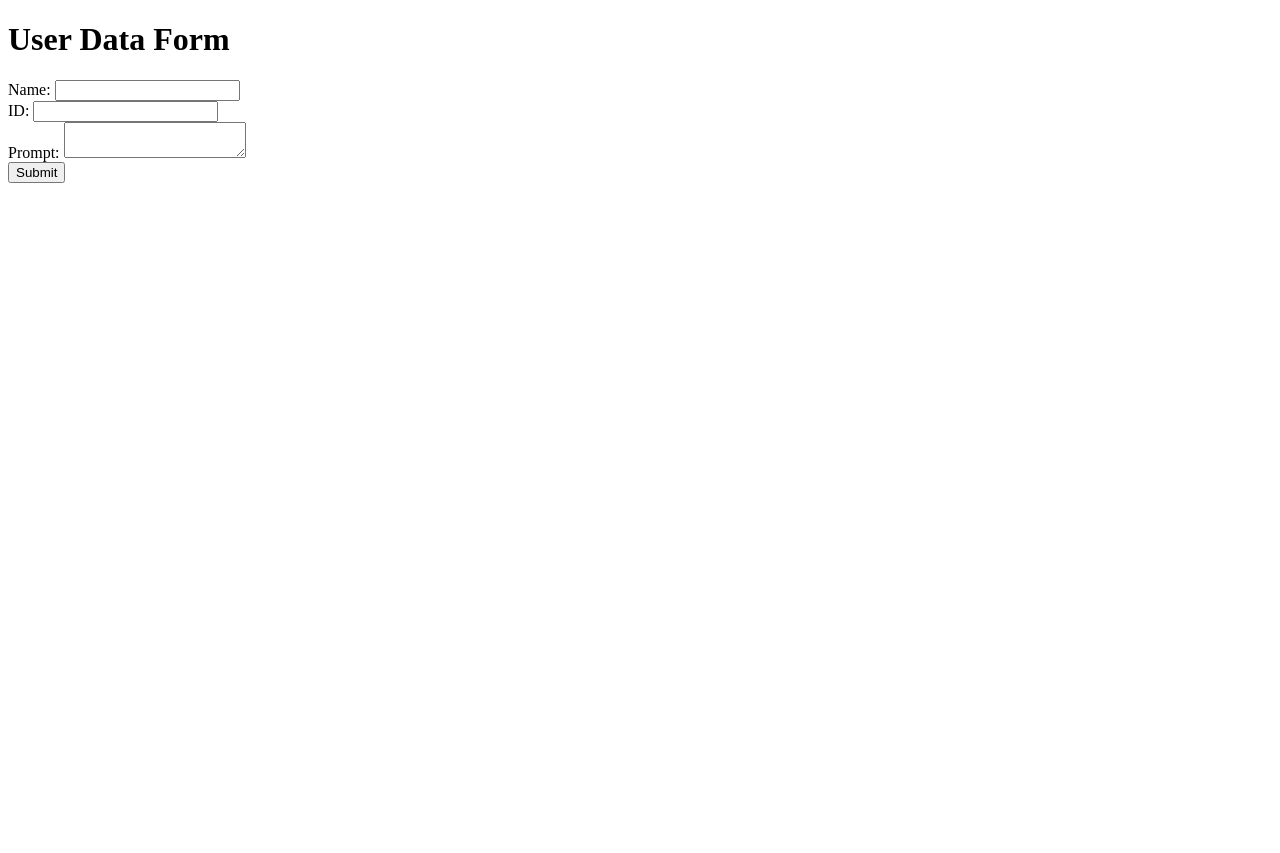
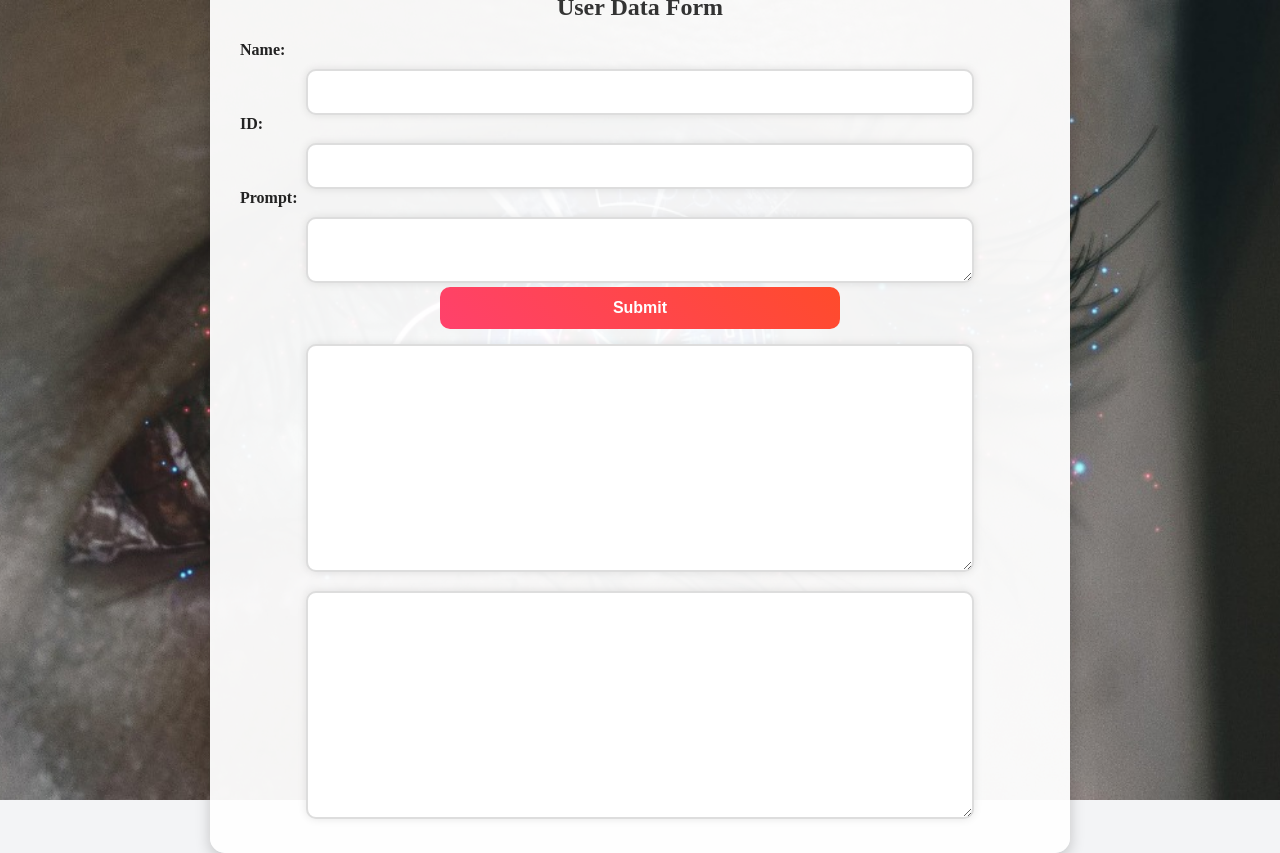
Before and after one commit to frenziedD3X/Cybertron_Botz_AB2_03, a Flask app: page / in a window 1280 px wide. Before the commit the page ends 183 px from the top, so only its background shows below. Run offline with Flask 3, Linux system fonts and the light colour scheme.

Commit message:
final commit

```diff
--- a/brain.py
+++ b/brain.py
@@ -28,7 +28,7 @@ def get_embedding(text):
 
 # Load abstracts from text file
 def load_abstracts(file_path):
-    with open(file_path, 'r') as f:
+    with open(file_path, 'r', errors="ignore") as f:
         abstracts = f.readlines()
     return [abstract.strip() for abstract in abstracts if abstract.strip()]
 
--- a/requirements.txt
+++ b/requirements.txt
@@ -10,4 +10,3 @@ biopython
 lxml
 sentence-transformers
 jsonschema
-langchain
--- /dev/null
+++ b/static/css/style.css
@@ -0,0 +1,99 @@
+body {
+  background-color: #f3f4f6;
+  min-height: 100vh;
+  display: flex;
+  justify-content: center;
+  align-items: center;
+  margin: 0;
+}
+
+#container {
+  display: flex;
+  justify-content: center;
+  align-items: center;
+  width: 100%;
+  height: 100vh;
+  background-image: url("../images/AI.jpg");
+  background-size: cover;
+  background-position: center;
+  background-repeat: no-repeat;
+}
+
+.form-container {
+  background-color: rgba(255, 255, 255, 0.95);
+  padding: 30px;
+  border-radius: 15px;
+  box-shadow: 0 5px 15px rgba(0, 0, 0, 0.2);
+  width: 100%;
+  max-width: 800px;
+  min-height: 800px;
+  text-align: center;
+}
+
+.form-container h1 {
+  margin-bottom: 20px;
+  font-size: 24px;
+  font-weight: bold;
+  color: #333;
+}
+
+.form-container label {
+  font-weight: bold;
+  display: block;
+  text-align: left;
+  margin-bottom: 5px;
+  color: #222;
+}
+
+.form-container input, .form-container textarea {
+  width: 80%;
+  padding: 12px;
+  margin-top: 5px;
+  border: 2px solid #ddd;
+  border-radius: 10px;
+  background: white;
+  color: black;
+  font-size: 16px;
+  transition: all 0.3s ease-in-out;
+  box-shadow: 0px 0px 8px rgba(0, 0, 0, 0.1);
+}
+
+.form-container input:focus, .form-container textarea:focus {
+  border-color: #ff4b5c;
+  box-shadow: 0px 0px 12px rgba(255, 75, 92, 0.5);
+  outline: none;
+}
+
+.form-container button {
+  width: 50%;
+  background: linear-gradient(45deg, #ff416c, #ff4b2b);
+  color: white;
+  font-weight: bold;
+  padding: 12px;
+  border: none;
+  border-radius: 10px;
+  cursor: pointer;
+  font-size: 16px;
+  transition: transform 0.2s ease-in-out, background 0.3s;
+}
+
+.form-container button:hover {
+  background: linear-gradient(45deg, #ff4b2b, #ff416c);
+  transform: scale(1.05);
+}
+
+ #generated_text {
+  margin-top: 15px;
+  font-size: 16px;
+  color: #374151;
+  font-weight: bold;
+  overflow: scroll;
+  min-height: 200px;
+}
+#result {
+  margin-top: 15px;
+  font-size: 16px;
+  color: #374151;
+  font-weight: bold;
+  min-height: 200px;
+}
--- /dev/null
+++ b/static/js/script.js
@@ -0,0 +1,26 @@
+function submitForm() {
+    const form = document.getElementById('userForm');
+    const formData = {
+        name: form.querySelector('[name="name"]').value,
+        id: form.querySelector('[name="id"]').value,
+        prompt: form.querySelector('[name="prompt"]').value
+    };
+
+    fetch('/get_data', {
+        method: 'POST',
+        headers: {
+            'Content-Type': 'application/json'
+        },
+        body: JSON.stringify(formData)
+    })
+    .then(response => response.json())
+    .then(data => {
+        if (data.error) {
+            document.getElementById('result').innerText = `Error: ${data.error}`;
+        } else {
+            document.getElementById('result').innerText = `Result: ${data.result}`;
+            document.getElementById('generated_text').innerText = `Generated Text: ${data.generated_text}`;
+        }
+    })
+    .catch(error => console.error('Error:', error));
+}
--- a/templates/index.html
+++ b/templates/index.html
@@ -1,52 +1,38 @@
 <!DOCTYPE html>
 <html lang="en">
+
 <head>
     <meta charset="UTF-8">
     <meta name="viewport" content="width=device-width, initial-scale=1.0">
-    <title>User Data Form</title>
+    <title>AI Page</title>
+    <link rel="stylesheet" href="{{ url_for('static', filename='css/style.css') }}">
 </head>
+
 <body>
-    <h1>User Data Form</h1>
-    <form id="userForm">
-        <label>Name:</label>
-        <input type="text" name="name" required><br>
-        <label>ID:</label>
-        <input type="number" name="id" required><br>
-        <label>Prompt:</label>
-        <textarea name="prompt" required></textarea><br>
-        <button type="button" onclick="submitForm()">Submit</button>
-    </form>
-    <div id="result"></div>
-    <div id="generated_text"></div>
+    <div id="container">
+        <div class="form-container">
 
-    <script>
-        function submitForm() {
-            const form = document.getElementById('userForm');
-            const formData = {
-                name: form.querySelector('[name="name"]').value,
-                id: form.querySelector('[name="id"]').value,
-                prompt: form.querySelector('[name="prompt"]').value
-            };
+            <form id="userForm">
+                <h1>User Data Form</h1>
+                <div>
+                    <label for="name">Name:</label>
+                    <input type="text" id="name" name="name" required>
+                </div>
+                <div>
+                    <label for="id">ID:</label>
+                    <input type="number" id="id" name="id" required>
+                </div>
+                <div>
+                    <label for="prompt">Prompt:</label>
+                    <textarea id="prompt" name="prompt" required></textarea>
+                </div>
+                <button type="button" onclick="submitForm()">Submit</button>
+            </form>
+            <textarea id="result" name="prompt" ></textarea>
+            <textarea id="generated_text" name="prompt" ></textarea>
+        </div>
+    </div>
+    <script src="{{ url_for('static', filename='js/script.js') }}" defer></script>
+</body>
 
-            fetch('/get_data', {
-                method: 'POST',
-                headers: {
-                    'Content-Type': 'application/json'
-                },
-                body: JSON.stringify(formData)
-            })
-            .then(response => response.json())
-            .then(data => {
-                if (data.error) {
-                    document.getElementById('result').innerText = `Error: ${data.error}`;
-                } else {
-                    document.getElementById('result').innerText = `Result: ${data.result}`;
-                    document.getElementById('generated_text').innerText = `Generated Text: ${data.generated_text}`;
-                }
-            })
-            .catch(error => console.error('Error:', error));
-        }
-    </script>
-
-</body>
 </html>
```
Also changed, not shown: patient_data.db, static/images/AI.jpg (added).
